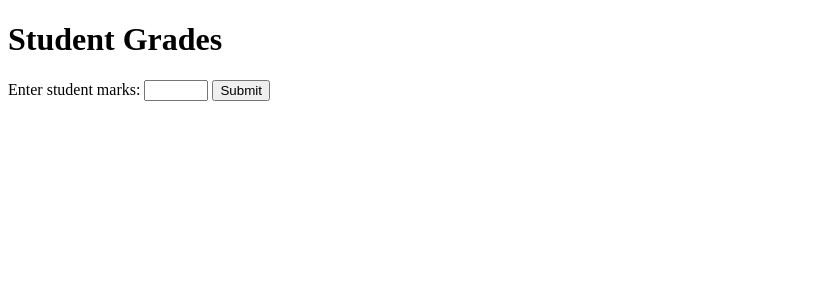
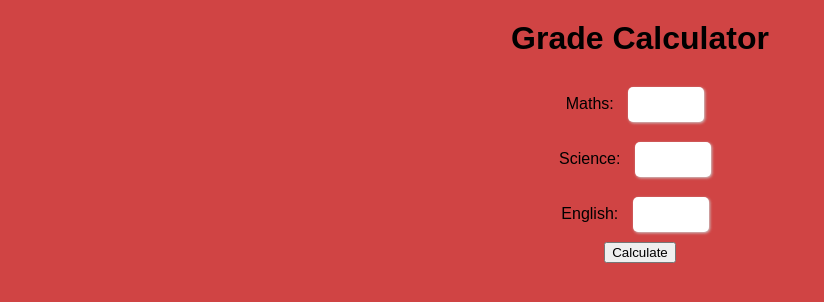
Before and after one commit to sakariyewayel/code-challenges-, a plain HTML site: page Student Grade Generator/index.html in a window 1280 px wide. Shown: the whole page, without its empty margins (0-824 px from the left). Drawn offline with Linux system fonts and the light colour scheme.

Commit message:
assignment completed

```diff
--- /dev/null
+++ b/Net Salary Calculator/style.css
@@ -0,0 +1,50 @@
+
+body {
+	font-family: Arial, sans-serif;
+    background-color: rgb(255, 127, 148);
+}
+
+form {
+	max-width: 300px;
+	margin: 0 auto;
+	padding: 20px;
+	background-color: #f5f5f5;
+	border: 1px solid #ccc;
+	border-radius: 5px;
+	box-shadow: 0 0 10px rgba(0, 0, 0, 0.1);
+}
+
+label {
+	display: block;
+	margin-bottom: 5px;
+}
+
+input {
+	width: 100%;
+	margin-bottom: 10px;
+	padding: 5px;
+	border: 1px solid #ccc;
+	border-radius: 3px;
+	box-sizing: border-box;
+}
+
+button {
+	display: block;
+	margin: 10px auto;
+	padding: 5px 10px;
+	background-color: #4caf50;
+	color: #fff;
+	border: none;
+	border-radius: 3px;
+	cursor: pointer;
+}
+
+#result {
+	margin-top: 20px;
+	padding: 10px;
+	background-color: #f5f5f5;
+	border: 1px solid #ccc;
+	border-radius: 5px;
+	box-shadow: 0 0 10px rgba(0, 0, 0, 0.1);
+	text-align: center;
+}
--- a/Student Grade Generator/index.html
+++ b/Student Grade Generator/index.html
@@ -1,23 +1,21 @@
 <!DOCTYPE html>
-<html lang="en">
+<html>
 <head>
-    <meta charset="UTF-8">
-    <meta http-equiv="X-UA-Compatible" content="IE=edge">
-    <meta name="viewport" content="width=device-width, initial-scale=1.0">
-    <title>student grades</title>
+	<title>Grade Calculator</title>
+	<link rel="stylesheet" type="text/css" href="style.css">
 </head>
 <body>
-    <h1>Student Grades</h1>
-
-    <form >
-        <label for="marks">Enter student marks:</label>
-        <input type="number" id="marks" name="marks" min="0" max="100" required>
-        <input type="submit" value="Submit">
-
-
-    </form>
-    <div class="result"></div>
-    <script src="index.js"></script>
-
+	<h1>Grade Calculator</h1>
+	<form>
+		<label>Maths:</label>
+		<input type="number" id="maths" min="0" max="100"><br>
+		<label>Science:</label>
+		<input type="number" id="science" min="0" max="100"><br>
+		<label>English:</label>
+		<input type="number" id="english" min="0" max="100"><br>
+		<button type="button" onclick="calculateGrade()">Calculate</button>
+	</form>
+	<div id="result"></div>
+	<script src="index.js"></script>
 </body>
 </html>
--- a/Student Grade Generator/index.js
+++ b/Student Grade Generator/index.js
@@ -1,20 +1,21 @@
-const form = document.querySelector("form");
-		const result = document.querySelector(".result");
-		form.addEventListener("submit", (event) => {
-			event.preventDefault();
-			const marks = parseInt(form.elements.marks.value);
-			if (isNaN(marks) || marks < 0 || marks > 100) {
-				result.innerHTML = "Invalid input. Please enter a number between 0 and 100.";
-			} else if (marks > 79) {
-				result.innerHTML = "Grade: A";
-			} else if (marks > 59) {
-				result.innerHTML = "Grade: B";
-			} else if (marks > 49) {
-				result.innerHTML = "Grade: C";
-			} else if (marks > 39) {
-				result.innerHTML = "Grade: D";
-			} else {
-				result.innerHTML = "Grade: E";
-			}
-			form.reset();
-		});
+function calculateGrade() {
+	let maths = parseFloat(document.getElementById("maths").value);
+	let science = parseFloat(document.getElementById("science").value);
+	let english = parseFloat(document.getElementById("english").value);
+	let average = (maths + science + english) / 3;
+	let grade;
+
+	if (average >= 80) {
+		grade = "A";
+	} else if (average >= 60 && average < 80) {
+		grade = "B";
+	} else if (average >= 50 && average < 60) {
+		grade = "C";
+	} else if (average >= 40 && average < 50) {
+		grade = "D";
+	} else {
+		grade = "E";
+	}
+
+	document.getElementById("result").innerHTML = "Your average grade is: " + grade;
+}
--- a/Student Grade Generator/style.css
+++ b/Student Grade Generator/style.css
@@ -1,44 +1,50 @@
 body {
     font-family: Arial, sans-serif;
-			margin: 0;
-			padding: 0;
-            background-color: #330072;
+    margin: 0;
+    padding: 0;
+    background-color: rgb(208, 68, 68);
 }
 
-h1 {
+h1, form {
+    margin: 20px auto;
+    width: 400px;
     text-align: center;
-    margin-top: 20px;
-}
-
-form {
-    width: 500px;
-    margin: 0 auto;
-    text-align: center;
-    margin-top: 50px;
 }
 
 input[type="number"] {
     padding: 10px;
-    font-size: 20px;
+    margin: 10px;
     border: none;
     border-radius: 5px;
-    box-shadow: 1px 1px 5px rgba(0,0,0,0.3);
-    margin-bottom: 20px;
+    box-shadow: 1px 1px 3px #ccc;
 }
 
 input[type="submit"] {
-    padding: 10px 20px;
-    font-size: 20px;
+    padding: 10px;
     border: none;
     border-radius: 5px;
-    background-color: #330072;
-    color:330072;
+    box-shadow: 1px 1px 3px #ccc;
+    background-color: #4CAF50;
+    color: #fff;
     cursor: pointer;
 }
 
-.result {
-    font-size: 30px;
-    font-weight: bold;
-    margin-top: 20px;
+table {
+    margin: 20px auto;
+    border-collapse: collapse;
+    width: 400px;
     text-align: center;
 }
+
+th, td {
+    padding: 10px;
+    border: 1px solid #ddd;
+}
+
+th {
+    background-color: #f2f2f2;
+}
+
+.grade {
+    font-weight: bold;
+}
```
Also changed, not shown: Net Salary Calculator/index.html (added, +19 -0 lines), Net Salary Calculator/index.js (added, +61 -0 lines), Speed Detector/index.html (renamed from Student Grade Generator/Speed Detector/index.html), Speed Detector/index.js (renamed from Student Grade Generator/Speed Detector/index.js), Speed Detector/style.css (renamed from Student Grade Generator/Speed Detector/style.css), 1 other file.
